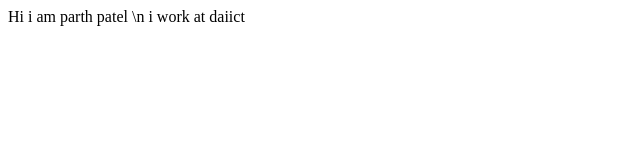
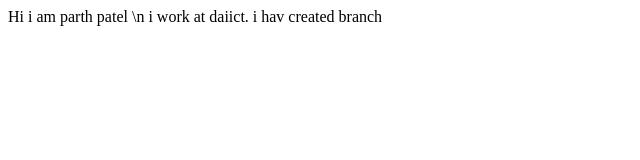
Before and after one commit to parthpateljnv/parthpatel-portfoliosite, a plain HTML site: page index.html in a window 1280 px wide. Shown: the whole page, without its empty margins (0-640 px from the left). Drawn offline with Linux system fonts and the light colour scheme.

Commit message:
Update index.html

```diff
--- a/index.html
+++ b/index.html
@@ -8,6 +8,7 @@
 </head>
 <body>
     Hi i am parth patel \n
-    i work at daiict
+    i work at daiict.
+     i hav created branch
 </body>
 </html>
```
